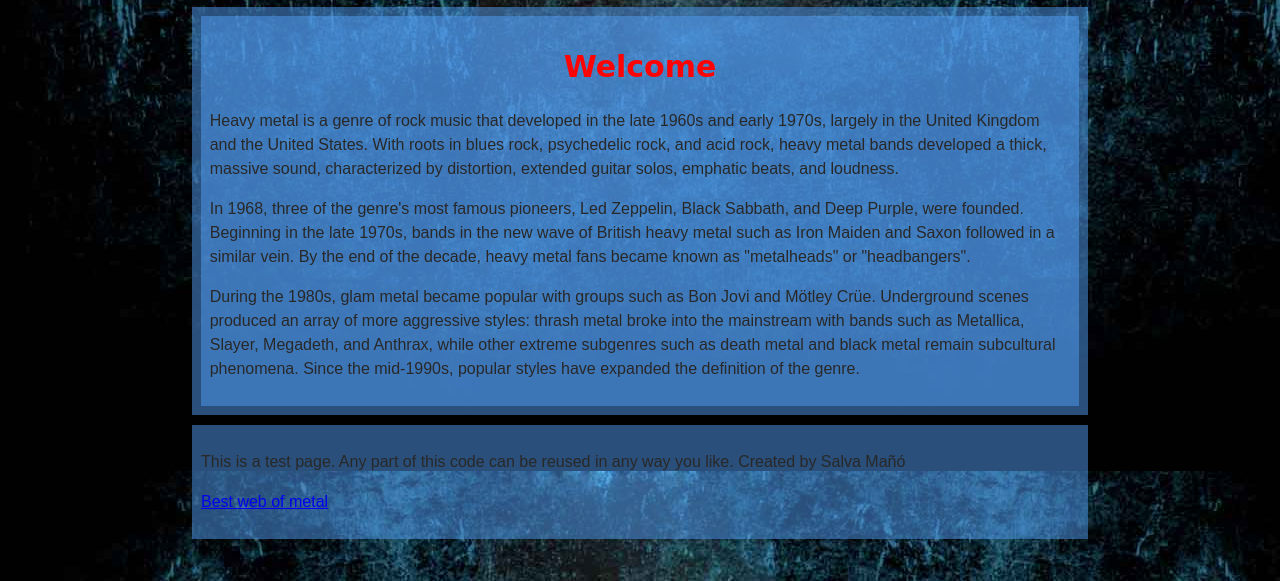
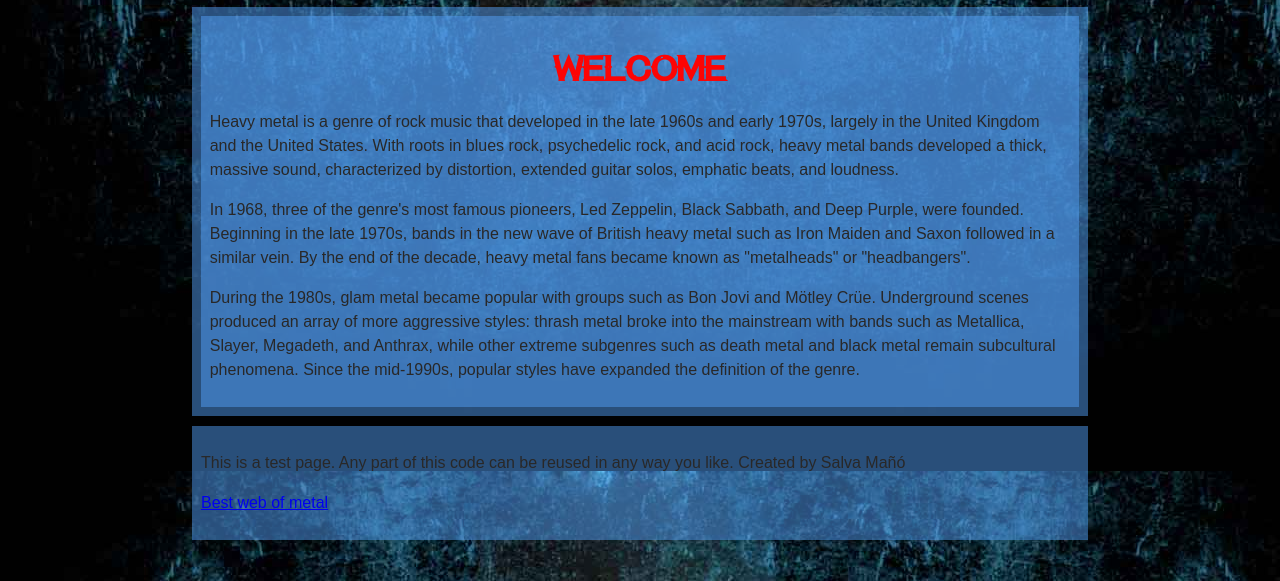
Before and after one commit to manyo87/Project-DAW, a plain HTML site: page index.html in a window 1280 px wide. Shown: the part 219-800 px from the top of the page. Drawn offline with Linux system fonts and the light colour scheme.

Commit message:
Add files via upload

```diff
--- a/estil.css
+++ b/estil.css
@@ -1,3 +1,13 @@
+@font-face {
+  font-family: "Tequila";
+  src: url('fonts/TequilaSunset-Regular.ttf');
+}
+
+@font-face {
+  font-family: "MajorMono";
+  src: url('fonts/MajorMonoDisplay-Regular.ttf');
+}
+
 html,
 body {
   margin: 0;
@@ -22,16 +32,16 @@
 h1,
 h2,
 h3 {
-      font-family: "TequilaSunset-Regular", cursive;
-      src: url(../fonts/TequilaSunset-Regular.ttf);
+  font-family: "Tequila", cursive;
+
   color: #fd0404;
 }
 
 p,
 input,
 li {
-      font-family: 'MajorMonoDisplay-Regular', sans-serif;
-      src: url(../fonts/MajorMonoDisplay-Regular.ttf);
+  font-family: 'MajorMonoDisplay', sans-serif;
+  src: url(./fonts/MajorMonoDisplay-Regular.ttf);
   color: #292828;
 }
 
@@ -40,7 +50,7 @@
   text-align: center;
   text-shadow: 2px 2px 10px black;
   font-family: 'TequilaSunset-Regular', sans-serif;
-      src: url(../fonts/TequilaSunset-Regular.ttf);
+  src: url(./fonts/TequilaSunset-Regular.ttf);
 }
 
 h2 {
@@ -65,7 +75,8 @@
   margin-bottom: 10px;
   display: flex;
   flex-flow: row wrap;
-      font-family: 'Major Mono Display', monospace;
+  font-family: 'Major Mono Display';
+  src: url(./fonts/MajorMonoDisplay-Regular.ttf);
 }
 
 body>* {
@@ -88,7 +99,7 @@
   flex: 5;
   text-transform: uppercase;
   font-family: 'TequilaSunset-Regular', sans-serif;
-      src: url(../fonts/TequilaSunset-Regular.ttf);
+  src: url(./fonts/TequilaSunset-Regular.ttf);
 }
 
 header img {
```
Lines whose indentation alone changed are shown as unchanged.
